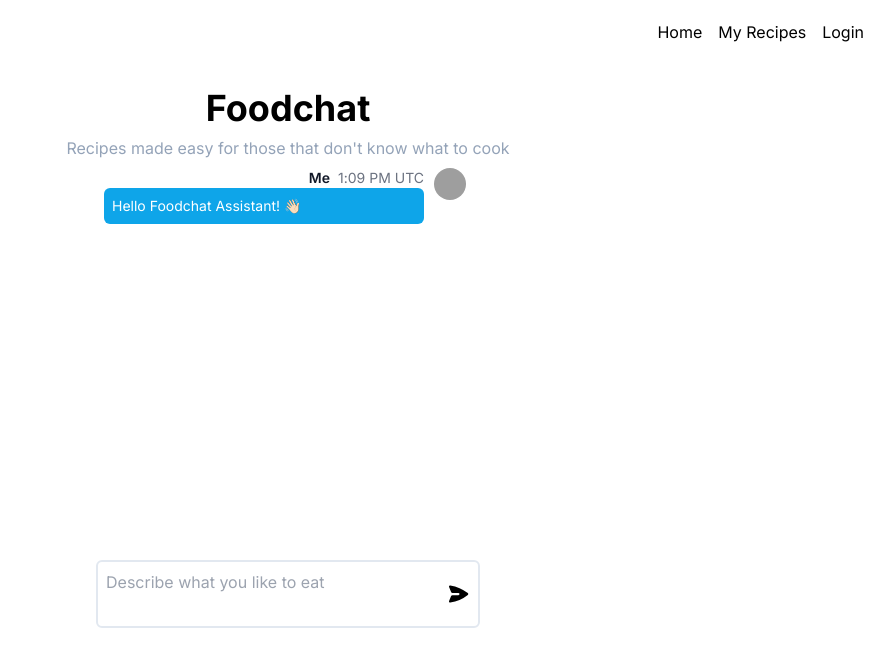
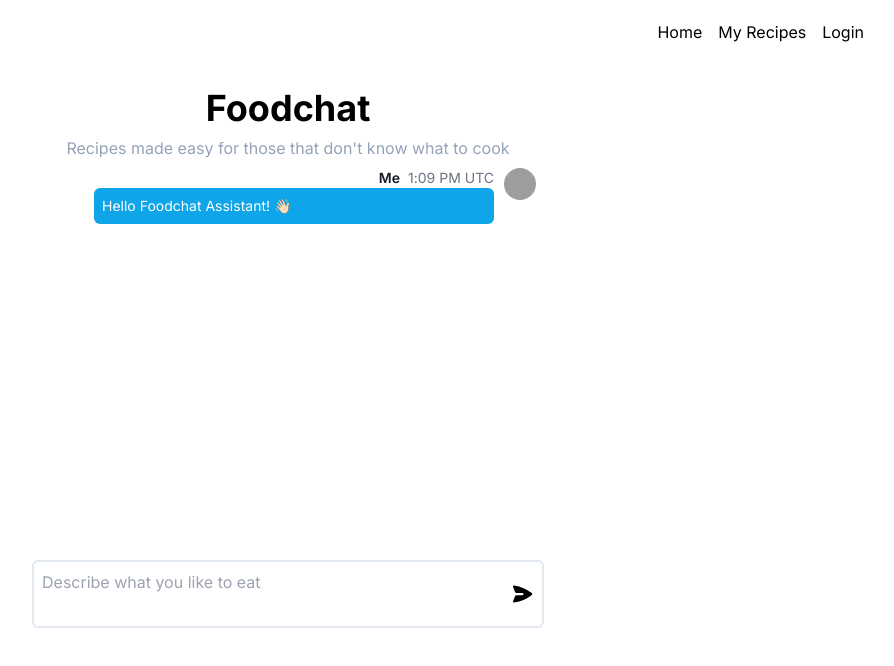
Before and after one commit to Chaffexd/foodchat-app, a Next.js app: page / in a window 1280 px wide. Shown: the top 666 px of the page, without its empty margins (352-1246 px from the left). Built offline with nearby package versions, Linux system fonts and the light colour scheme; no server answers; grey boxes are pictures that could not be loaded.

Commit message:
css changes

```diff
--- a/app/components/ChatBubble/InitiatorBubble.tsx
+++ b/app/components/ChatBubble/InitiatorBubble.tsx
@@ -25,8 +25,8 @@ const InitiatorBubble = ({
     }
   }, [text]);
   return (
-    <div className="flex items-start gap-2.5 mb-4" ref={bubbleRef}>
-      <div className="flex flex-col w-full max-w-[320px] leading-1.5">
+    <div className="flex justify-end items-start gap-2.5 mb-4" ref={bubbleRef}>
+      <div className="flex flex-col w-full w-auto max-w-[400px] leading-1.5">
         <div className="flex justify-end items-center space-x-2 ltr:space-x-reverse">
           <span className="text-sm font-semibold text-gray-900 dark:text-white">
             Me
--- a/app/components/ChatBubble/ResponseBubble.tsx
+++ b/app/components/ChatBubble/ResponseBubble.tsx
@@ -35,7 +35,7 @@ const ResponseBubble = ({
         width={20}
         height={20}
       />
-      <div className="flex flex-col w-full max-w-[320px] leading-1.5">
+      <div className="flex flex-col w-auto max-w-[400px] leading-1.5">
         <div className="flex items-center space-x-2 rtl:space-x-reverse">
           <span className="text-sm font-semibold text-gray-900 dark:text-white">
             {sender}
--- a/app/page.tsx
+++ b/app/page.tsx
@@ -51,7 +51,7 @@ export default function Home() {
     <main>
       <section className="w-full flex justify-center mt-6 flex-col items-center">
         <Title />
-        <div className="w-96 min-h-96 max-h-96 p-2 overflow-y-auto">
+        <div className="w-2/5 min-h-96 max-h-96 p-2 overflow-y-auto">
           {messages.map((message, index) => (
             <div key={index}>
               {message.isUser ? (
@@ -63,7 +63,7 @@ export default function Home() {
           ))}
           {loading && <p className="loader ml-6"></p>}
         </div>
-        <div className="w-96 mt-4">
+        <div className="w-2/5 mt-4">
           <Prompt onUserMessage={handleUserMessage} />
         </div>
       </section>
```
